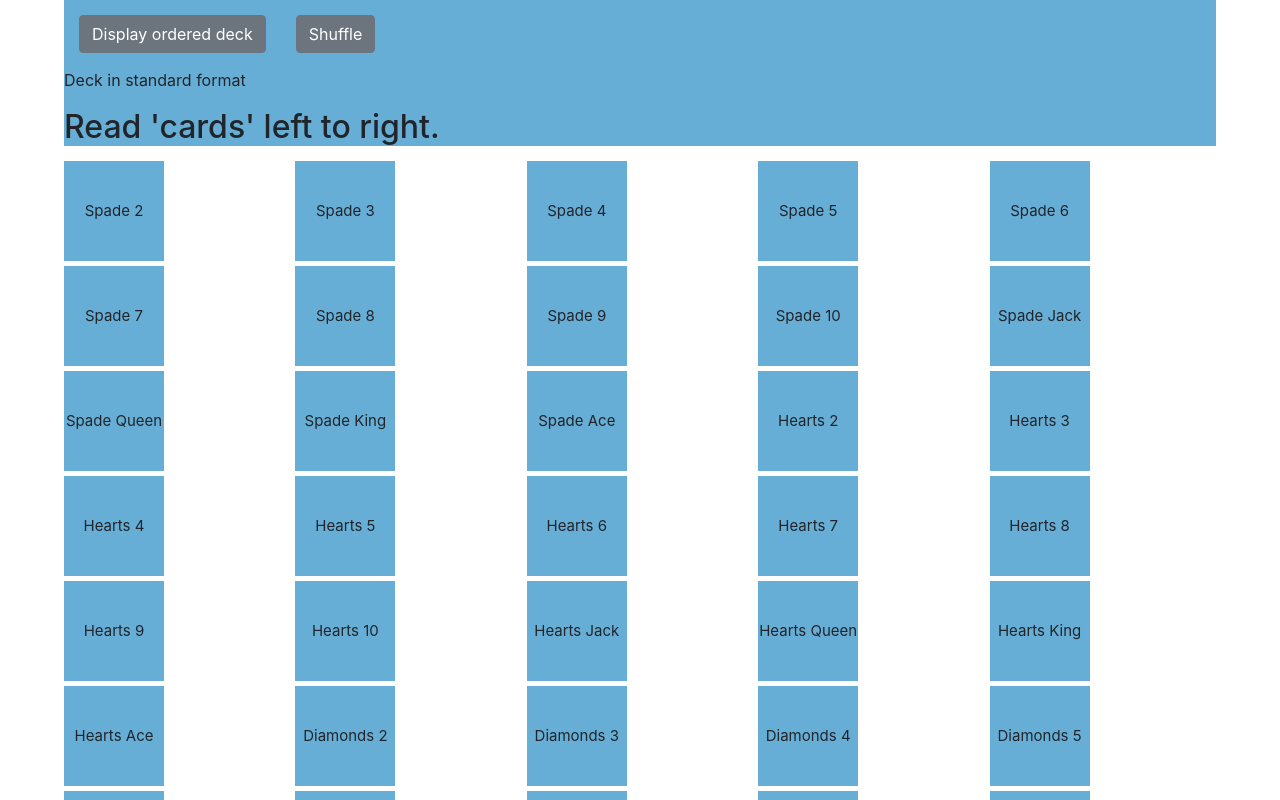
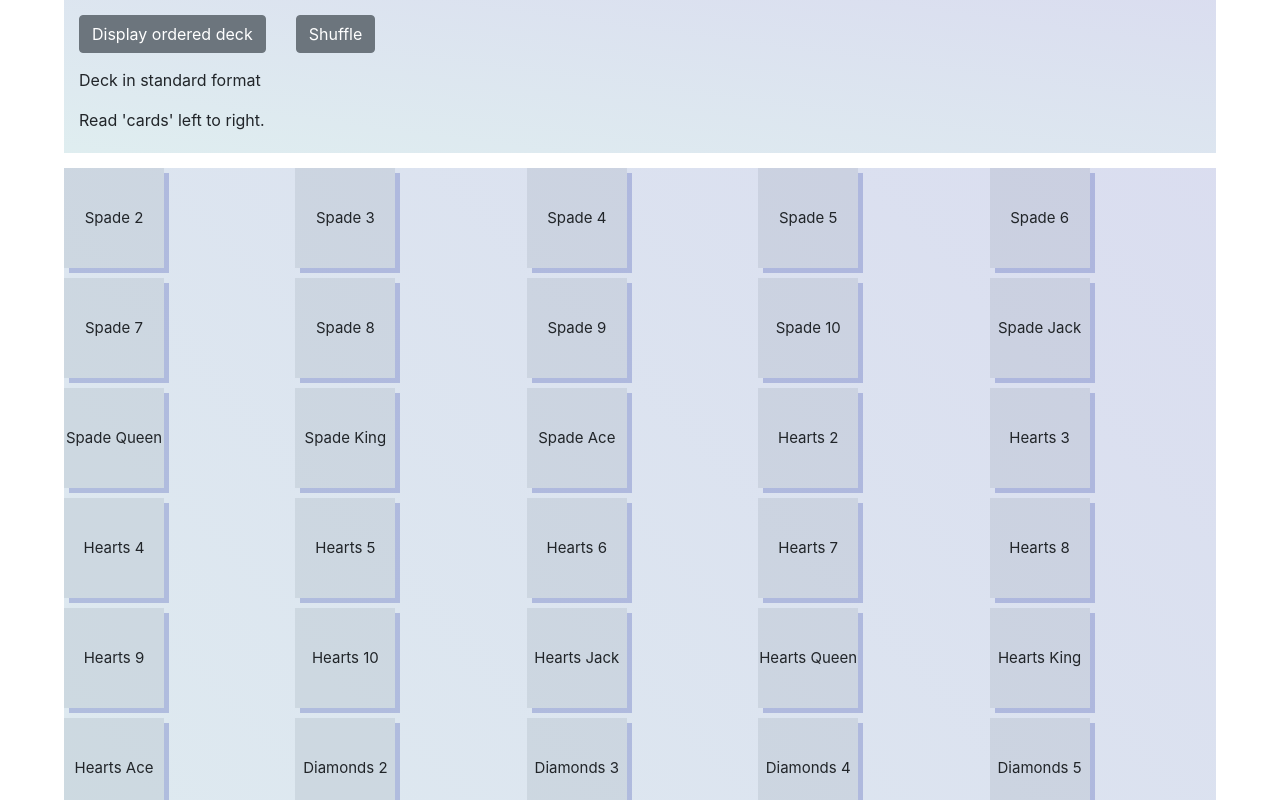
Before and after one commit to rheechashaipu/cardshuffling, a React (Create React App) app in the folder cardshuffling/: page / in a window 1280 px wide. Shown: the top 800 px of the page. Built offline with nearby package versions, Linux system fonts and the light colour scheme.

Commit message:
Add linear gradient backgrounds and some CSS shadowing to the cards. Chagne menu text styling.

```diff
--- a/cardshuffling/src/components/DisplayCards.css
+++ b/cardshuffling/src/components/DisplayCards.css
@@ -3,11 +3,16 @@ Button {
 }
 
 
-.Menu{
-    background-color: rgba(65, 154, 206, 0.8);
+.Menu {
+    background-image: linear-gradient(to top right, rgba(215, 233, 236, 0.8), rgba(71, 87, 179, 0.2));
     width: 90%;
     margin: 0 auto;
     margin-bottom: 15px;
+}
+
+.MenuText {
+    padding-left: 15px;
+    padding-bottom: 5px;
 }
 
 .CardArea {
@@ -16,12 +21,12 @@ Button {
     display: grid;
     grid-template-columns: repeat(5, 1fr);
     grid-gap: 5px;
-
+    background-image: linear-gradient(to top right, rgba(215, 233, 236, 0.8), rgba(71, 87, 179, 0.2));
 }
 
 
 .PlayingCard{
-    background-color: rgba(65, 154, 206, 0.8);
+    background-color: rgba(61, 79, 88, 0.1);
     height: 100px;
     width: 100px;
 
@@ -30,6 +35,9 @@ Button {
     justify-content: center;
     text-align: center;
     font-size: 15px;
+
+    box-shadow: 5px 5px rgba(71, 87, 179, 0.3);
+    margin-bottom: 5px;
 }
 
 @media only screen and (max-width: 1080px) {
--- a/cardshuffling/src/components/DisplayCards.js
+++ b/cardshuffling/src/components/DisplayCards.js
@@ -59,12 +59,13 @@ class DisplayCards extends Component {
                     <Button  onClick={this.shuffleCards}>
                         Shuffle
                     </Button>
-                    {
-                        displayOrdered ? (<p>Deck in standard format</p>) : (
-                        <p>Deck is currently shuffled</p>
-                    )}
-                    <h2>Read 'cards' left to right. </h2>
-
+                    <div className='MenuText'>
+                        {
+                            displayOrdered ? (<p>Deck in standard format</p>) : (
+                            <p>Deck is currently shuffled</p>
+                        )}
+                        <p>Read 'cards' left to right. </p>
+                    </div>
                 </div>
 
 
```
